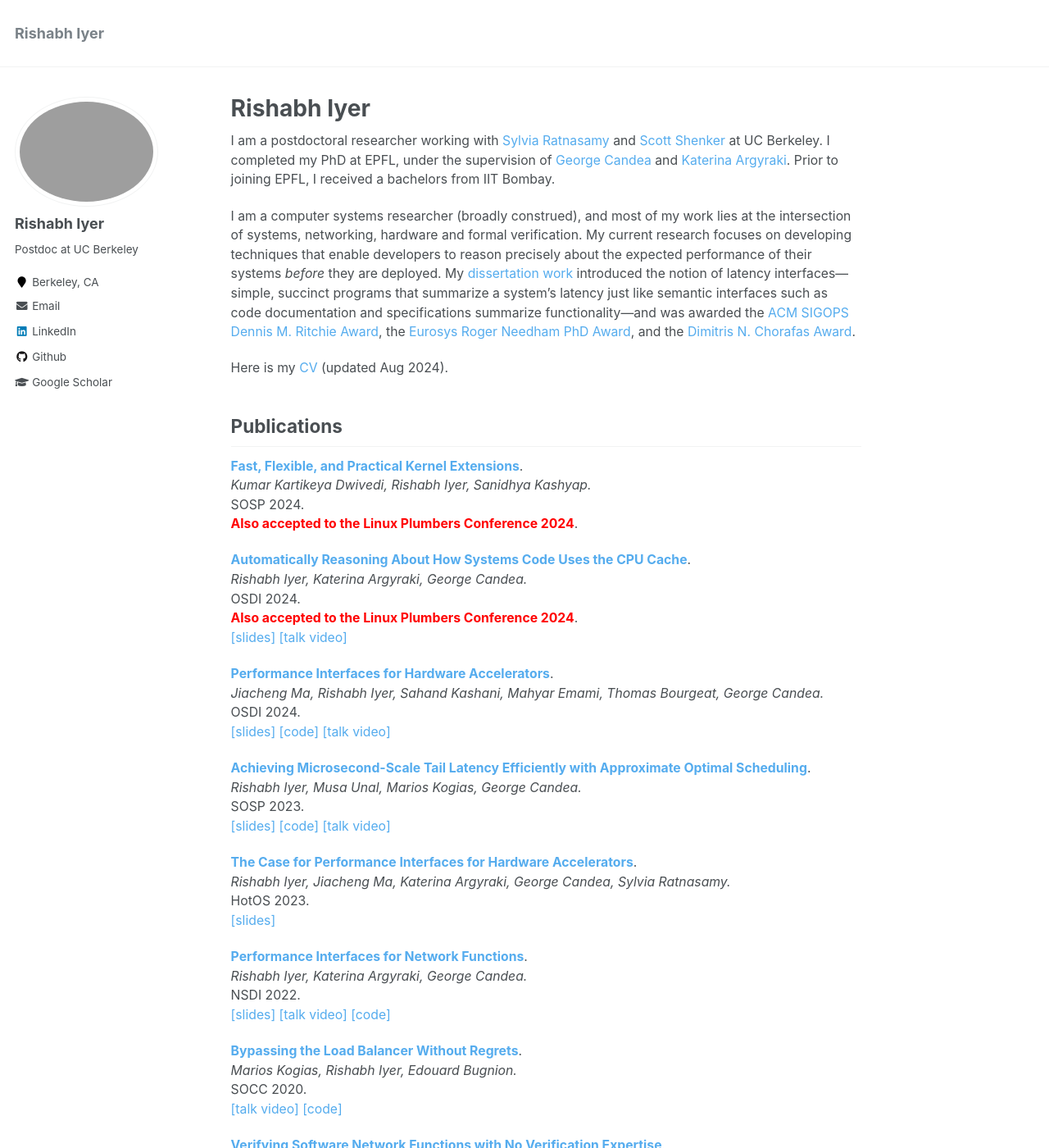
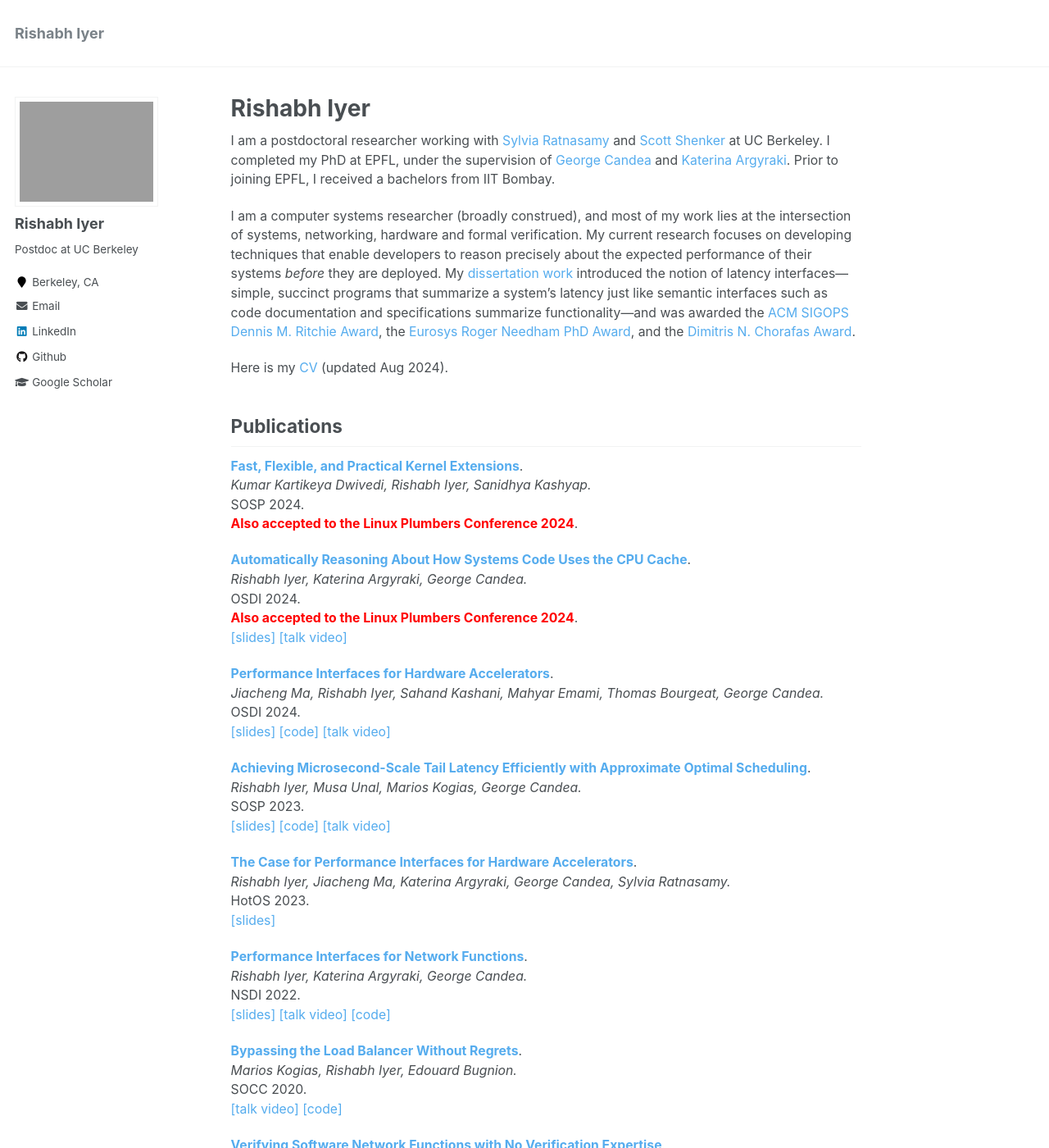
Before and after one commit to rishabh246/rishabh246.github.io, a Jekyll site: the page built from _pages/about.md, in a window 1280 px wide and 1400 px high. Shown: the whole window at 82% size. Built offline with Jekyll 4.4.1, drawn with Linux system fonts in a browser that asks for light colours.

Commit message:
Change profile picture

```diff
--- a/_sass/_sidebar.scss
+++ b/_sass/_sidebar.scss
@@ -74,7 +74,7 @@
   vertical-align: top;
   width: 36px;
   // set width only, for non-square avatars
-  // height: 36px;
+  height: 36px;
 
   @include breakpoint($large) {
     display: block;
@@ -84,7 +84,7 @@
 
   img {
     max-width: 175px;
-    border-radius: 50%;
+    // border-radius: 100%;
 
     @include breakpoint($large) {
       padding: 5px;
```
Also changed, not shown: 1 other file.
